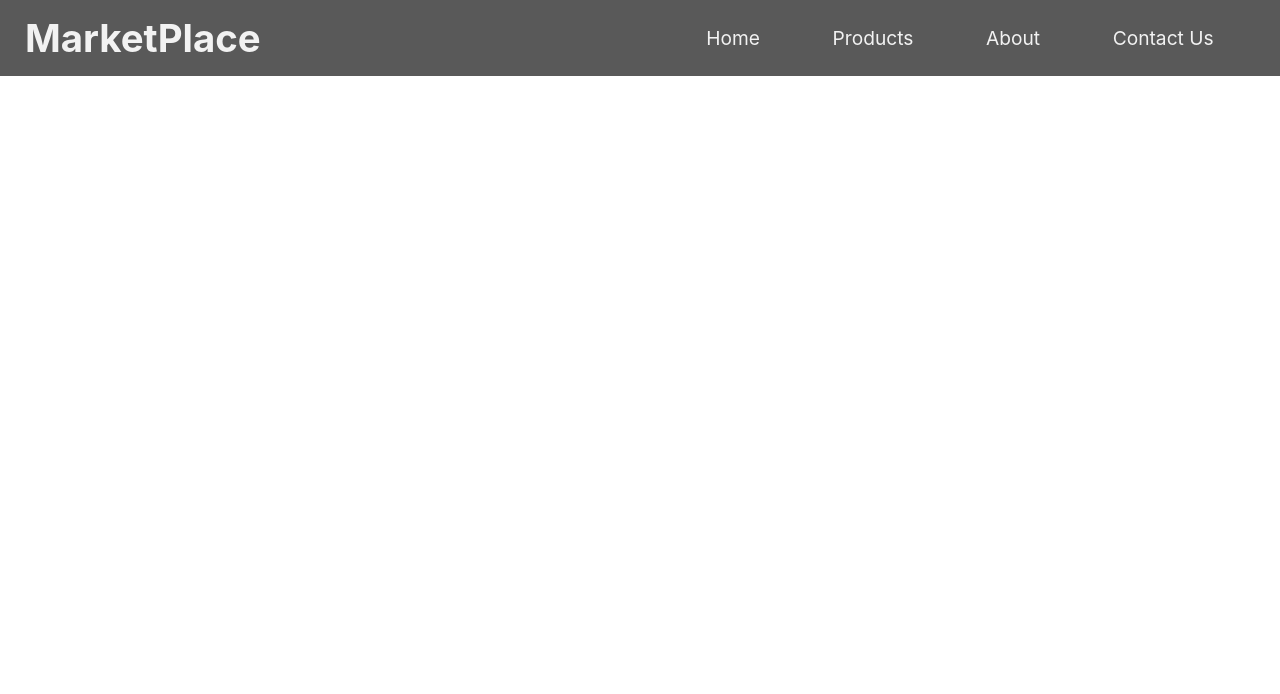
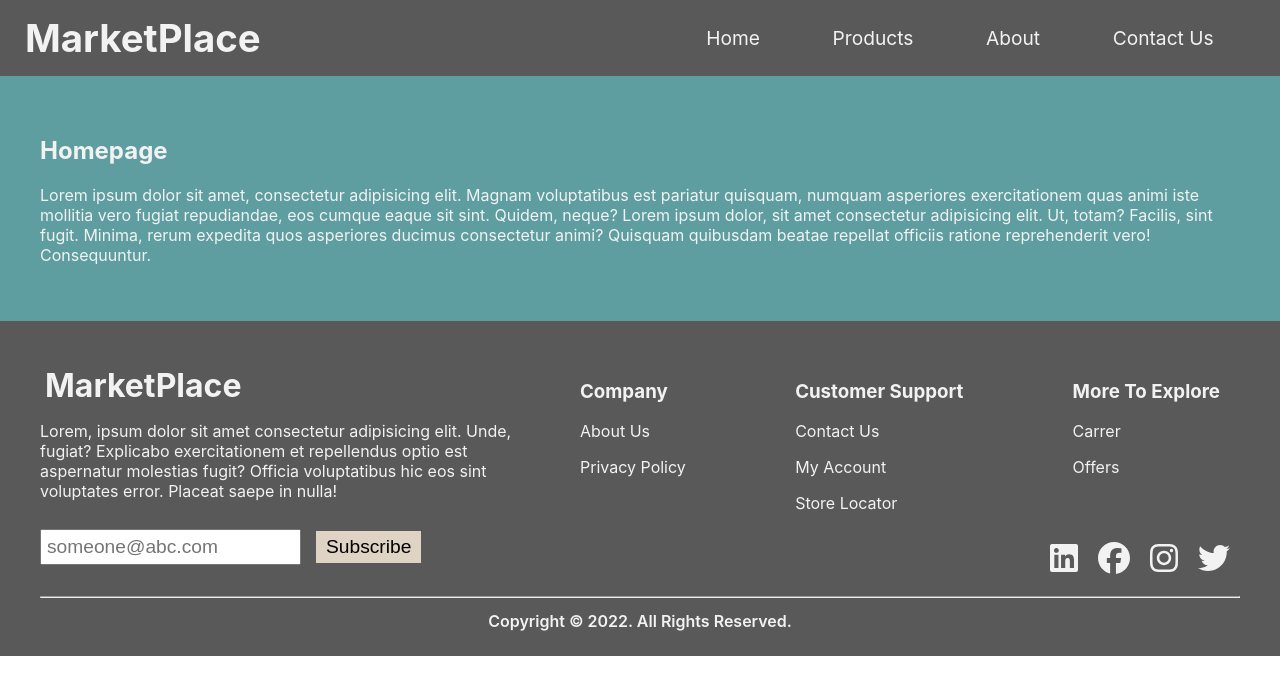
Before and after one commit to sujanW0W/MarketPlace-MERN, a React (Create React App) app in the folder marketplace-react/: page / in a window 1280 px wide. Shown: the top 694 px of the page. Built offline with nearby package versions, Linux system fonts and the light colour scheme; the HTML template or start-up script is replaced by a standard one.

Commit message:
Footer Added.

```diff
--- a/marketplace-react/package.json
+++ b/marketplace-react/package.json
@@ -4,6 +4,7 @@
   "private": true,
   "dependencies": {
     "@fortawesome/fontawesome-svg-core": "^6.2.1",
+    "@fortawesome/free-brands-svg-icons": "^6.2.1",
     "@fortawesome/free-solid-svg-icons": "^6.2.1",
     "@fortawesome/react-fontawesome": "^0.2.0",
     "@reduxjs/toolkit": "^1.9.1",
--- a/marketplace-react/src/App.css
+++ b/marketplace-react/src/App.css
@@ -1,5 +1,24 @@
+*{
+  box-sizing: border-box;
+}
+
 .outermostDiv{
   background-color: #595959;
   color: #f2f2f2;
-  width: 100vw;
+  width: 100%;
 }
+
+a{
+  color: inherit;
+  text-decoration: none;
+}
+
+a:hover{
+  color: #839788;
+  text-decoration: underline;
+}
+
+hr{
+  width: 100%;
+  height: 1px;
+}
--- a/marketplace-react/src/App.js
+++ b/marketplace-react/src/App.js
@@ -2,13 +2,14 @@ import React from "react";
 import Layout from "./components/Layout";
 import { Routes, Route } from "react-router-dom";
 import "./App.css";
+import Homepage from "./pages/Homepage";
 
 const App = () => {
     return (
         <div className="outermostDiv">
             <Routes>
                 <Route path="/" element={<Layout />}>
-                    <Route path="index" />
+                    <Route index element={<Homepage />} />
                 </Route>
             </Routes>
         </div>
--- /dev/null
+++ b/marketplace-react/src/assets/styles/button.css
@@ -0,0 +1,7 @@
+button{
+    font-size: 1.2rem;
+    padding: 5px 10px;
+    background-color: #DFD3C3;
+    border: 0;
+    cursor: pointer;
+}
--- /dev/null
+++ b/marketplace-react/src/assets/styles/footer.css
@@ -0,0 +1,58 @@
+footer{
+    margin: 20px;
+    padding: 20px;
+    font-size: 1rem;
+    display: flex;
+    flex-direction: column;
+}
+
+.footerContent{
+    display: flex;
+    justify-content: space-between;
+}
+
+.footerBanner{
+    width: 40%;
+}
+
+.footerLinks{
+    display: flex;
+    justify-content: space-between;
+    width: 55%;
+    gap: 20px;
+    padding-right: 20px;
+}
+
+footer h1{
+    font-size: 2rem;
+}
+
+footer h2{
+    font-size: 1.5rem;
+}
+
+.newsletterSection{
+    display: flex;
+    justify-content: space-between;
+}
+
+.emailDiv > input{
+    font-size: 1.2rem;
+    padding: 5px;
+    margin-right: 15px;
+}
+
+.socials{
+    width: 200px;
+    display: flex;
+    justify-content: space-between;
+    align-items: center;
+    font-size: 2rem;
+    padding: 10px;
+}
+
+.copyrightSection{
+    padding: 5px;
+    text-align: center;
+    font-weight: 600;
+}
--- /dev/null
+++ b/marketplace-react/src/assets/styles/main.css
@@ -0,0 +1,4 @@
+main{
+    padding: 40px;
+    background-color: cadetblue;
+}
--- a/marketplace-react/src/assets/styles/navigation.css
+++ b/marketplace-react/src/assets/styles/navigation.css
@@ -5,7 +5,6 @@ header{
     width: 100%;
     font-size: 1.2rem;
     padding: 10px 20px;
-    box-sizing: border-box;
 }
 
 h1{
@@ -24,13 +23,3 @@ nav > ul{
     justify-content: space-around;
     margin: 0;
 }
-
-li > a{
-    color: inherit;
-    text-decoration: none;
-}
-
-li > a:hover{
-    color: #839788;
-    text-decoration: underline;
-}
--- /dev/null
+++ b/marketplace-react/src/components/Button.js
@@ -0,0 +1,8 @@
+import React from "react";
+import "../assets/styles/button.css";
+
+const Button = ({ buttonText }) => {
+    return <button>{buttonText}</button>;
+};
+
+export default Button;
--- /dev/null
+++ b/marketplace-react/src/components/Footer.js
@@ -0,0 +1,101 @@
+import React from "react";
+import "../assets/styles/footer.css";
+import Button from "./Button";
+import { FontAwesomeIcon } from "@fortawesome/react-fontawesome";
+import {
+    faFacebook,
+    faTwitter,
+    faInstagram,
+    faLinkedin,
+} from "@fortawesome/free-brands-svg-icons";
+
+const Footer = () => {
+    return (
+        <footer>
+            <section className="footerContent">
+                <div className="footerBanner">
+                    <h1>MarketPlace</h1>
+                    <p>
+                        Lorem, ipsum dolor sit amet consectetur adipisicing
+                        elit. Unde, fugiat? Explicabo exercitationem et
+                        repellendus optio est aspernatur molestias fugit?
+                        Officia voluptatibus hic eos sint voluptates error.
+                        Placeat saepe in nulla!
+                    </p>
+                </div>
+                <div className="footerLinks">
+                    <div>
+                        <h3>Company</h3>
+                        <p>About Us</p>
+
+                        <p>Privacy Policy</p>
+                    </div>
+                    <div>
+                        <h3>Customer Support</h3>
+                        <p>Contact Us</p>
+                        <p>My Account</p>
+                        <p>Store Locator</p>
+                    </div>
+                    <div>
+                        <h3>More To Explore</h3>
+                        <p>Carrer</p>
+                        <p>Offers</p>
+                    </div>
+                </div>
+            </section>
+
+            <section className="newsletterSection">
+                <div className="emailDiv">
+                    <input
+                        type="email"
+                        id="email"
+                        placeholder="someone@abc.com"
+                    />
+                    <Button buttonText={"Subscribe"} />
+                </div>
+                <div className="socials">
+                    <a
+                        href="https://linkedin.com"
+                        title="linkedin"
+                        target="_blank"
+                        rel="noreferrer"
+                    >
+                        <FontAwesomeIcon icon={faLinkedin} />
+                    </a>
+                    <a
+                        href="https://facebook.com"
+                        title="facebook"
+                        target="_blank"
+                        rel="noreferrer"
+                    >
+                        <FontAwesomeIcon icon={faFacebook} />
+                    </a>
+                    <a
+                        href="https://instagram.com"
+                        title="instagram"
+                        target="_blank"
+                        rel="noreferrer"
+                    >
+                        <FontAwesomeIcon icon={faInstagram} />
+                    </a>
+                    <a
+                        href="https://twitter.com"
+                        title="twitter"
+                        target="_blank"
+                        rel="noreferrer"
+                    >
+                        <FontAwesomeIcon icon={faTwitter} />
+                    </a>
+                </div>
+            </section>
+
+            <hr />
+
+            <section className="copyrightSection">
+                Copyright <span>&#169;</span> 2022. All Rights Reserved.
+            </section>
+        </footer>
+    );
+};
+
+export default Footer;
--- a/marketplace-react/src/components/Layout.js
+++ b/marketplace-react/src/components/Layout.js
@@ -1,6 +1,8 @@
 import React from "react";
 import Header from "./Header";
 import { Outlet } from "react-router-dom";
+import Footer from "./Footer";
+import "../assets/styles/main.css";
 
 const Layout = () => {
     return (
@@ -9,6 +11,7 @@ const Layout = () => {
             <main>
                 <Outlet />
             </main>
+            <Footer />
         </>
     );
 };
--- /dev/null
+++ b/marketplace-react/src/pages/Homepage.js
@@ -0,0 +1,21 @@
+import React from "react";
+
+const Homepage = () => {
+    return (
+        <div>
+            <h2>Homepage</h2>
+            <p>
+                Lorem ipsum dolor sit amet, consectetur adipisicing elit. Magnam
+                voluptatibus est pariatur quisquam, numquam asperiores
+                exercitationem quas animi iste mollitia vero fugiat repudiandae,
+                eos cumque eaque sit sint. Quidem, neque? Lorem ipsum dolor, sit
+                amet consectetur adipisicing elit. Ut, totam? Facilis, sint
+                fugit. Minima, rerum expedita quos asperiores ducimus
+                consectetur animi? Quisquam quibusdam beatae repellat officiis
+                ratione reprehenderit vero! Consequuntur.
+            </p>
+        </div>
+    );
+};
+
+export default Homepage;
```
Also changed, not shown: 1 other file (tests, documents, lock files or other folders).
